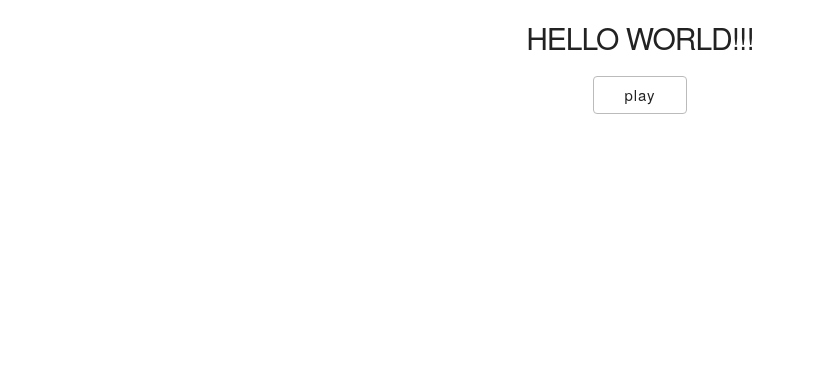
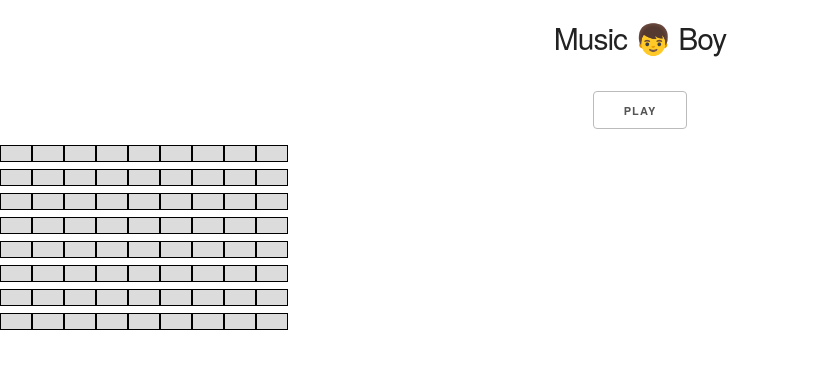
Before and after one commit to JakeLo123/musicBoy, a React app: page / in a window 1280 px wide. Shown: the whole page, without its empty margins (0-815 px from the left). Built offline with nearby package versions, Linux system fonts and the light colour scheme.

Commit message:
FEATURE: renders grid TODO: center grid, connect audio

```diff
--- /dev/null
+++ b/Grid.js
@@ -0,0 +1,30 @@
+import React from 'react';
+
+function Cell(props) {
+	return props.nodes.map((node) => {
+		const cellClassName = node.status ? 'cell on' : 'cell off';
+		return <td key={node.col} className={cellClassName} />;
+	});
+}
+
+class Grid extends React.Component {
+	render() {
+		let key = 0;
+		return (
+			<table>
+				<tbody className="grid">
+					{this.props.grid.map((row) => {
+						key += 1;
+						return (
+							<tr key={key}>
+								<Cell nodes={row} />
+							</tr>
+						);
+					})}
+				</tbody>
+			</table>
+		);
+	}
+}
+
+export default Grid;
--- a/main.js
+++ b/main.js
@@ -1,29 +1,37 @@
 import React from 'react';
-import { stop, startBeeping } from './synth';
+import { stop, startMusic } from './synth';
+import Grid from './Grid';
+import initializeGrid from './utilities';
 
 class Main extends React.Component {
 	constructor(props) {
 		super(props);
+		this.tempo = 80;
+		this.rows = 9;
+		this.cols = 8;
 		this.state = {
-			playing: false
+			playing: false,
+			grid: initializeGrid(this.rows, this.cols)
 		};
 		this.playMusic = this.playMusic.bind(this);
 	}
 
 	playMusic() {
-		const play = this.state.playing;
-		if (!play) startBeeping();
+		const playing = this.state.playing;
+		if (!playing) startMusic();
 		else stop();
-		this.setState({ playing: !play });
+		this.setState({ playing: !playing });
 	}
 
 	render() {
+		console.log('grid', this.state.grid[0][0]);
 		return (
 			<div>
-				<h1>HELLO WORLD!!!</h1>
-				<button type="button" onClick={this.playMusic}>
+				<h1>Music 👦 Boy</h1>
+				<button className="button" type="button" onClick={this.playMusic}>
 					{this.state.playing ? 'stop' : 'play'}
 				</button>
+				<Grid grid={this.state.grid} rows={this.rows} cols={this.cols} />
 			</div>
 		);
 	}
--- a/public/index.html
+++ b/public/index.html
@@ -5,6 +5,7 @@
         <Link rel="stylesheet" href="style.css">
         <Link rel="stylesheet" href="skeleton.css">
         <Link rel="stylesheet" href="normalize.css">
+        <link rel="icon" type="image/png" sizes="16x16" href="/favicon-16x16.png">
         <meta http-equiv="X-UA-Compatible" content="IE=edge">
         <title>music boy 2.0</title>
         <meta name="description" content="">
--- a/public/style.css
+++ b/public/style.css
@@ -1,10 +1,32 @@
-/* body {
-	height: 500px;
-	display: flex;
-	align-items: center;
-	justify-content: center;
-} */
-
 #main {
 	text-align: center;
 }
+
+.button {
+	margin: 15px;
+}
+
+.grid {
+	border-collapse: collapse;
+	margin: 20px;
+}
+
+.cell {
+	display: inline-block;
+	border: 1px solid black;
+	width: 30px;
+	height: 15px;
+	/* background-color: limegreen; */
+}
+
+.on {
+	background-color: black;
+}
+
+.off {
+	background-color: gainsboro;
+}
+
+.cell:hover {
+	background-color: gray;
+}
--- a/synth.js
+++ b/synth.js
@@ -3,7 +3,7 @@ let counter = 0;
 const { kick, cymbal, clap } = require('./instruments');
 
 const synth = new Tone.PolySynth({
-	polyphony: 4,
+	polyphony: 9,
 	volume: 0,
 	detune: 0,
 	voice: Tone.Synth
@@ -17,8 +17,9 @@ const sequence = new Tone.Sequence(
 	'16n'
 );
 
-function startBeeping() {
+function startMusic() {
 	Tone.Transport.bpm.value = 100;
+	console.log('clicked');
 	sequence.start(0);
 	Tone.Transport.start();
 }
@@ -29,26 +30,4 @@ function stop() {
 	Tone.Transport.stop();
 }
 
-function song() {
-	if (counter === 0) {
-		kick.triggerAttackRelease('D1', '32n');
-	}
-	if (counter === 2) cymbal.triggerAttackRelease('32n');
-	if (counter === 4) {
-		clap.triggerAttackRelease('32n');
-		kick.triggerAttackRelease('D1', '32n');
-	}
-	if (counter === 6) cymbal.triggerAttackRelease('32n');
-	if (counter === 8) {
-		kick.triggerAttackRelease('D1', '32n');
-	}
-	if (counter === 10) cymbal.triggerAttackRelease('32n');
-	if (counter === 12) {
-		clap.triggerAttackRelease('32n');
-		kick.triggerAttackRelease('D1', '32n');
-	}
-	if (counter === 14) cymbal.triggerAttackRelease('32n');
-	counter = (counter + 1) % 16;
-}
-
-export { stop, startBeeping };
+export { stop, startMusic };
--- /dev/null
+++ b/utilities.js
@@ -0,0 +1,21 @@
+class AudioNode {
+	constructor(row, col) {
+		this.row = row;
+		this.col = col;
+		this.status = false;
+	}
+}
+
+function initializeGrid(width, height) {
+	const output = [];
+	for (let i = 0; i < height; ++i) {
+		output.push([]);
+		for (let j = 0; j < width; ++j) {
+			let node = new AudioNode(i, j);
+			output[i].push(node);
+		}
+	}
+	return output;
+}
+
+export default initializeGrid;
```
Also changed, not shown: public/favicon-16x16.png (added).
